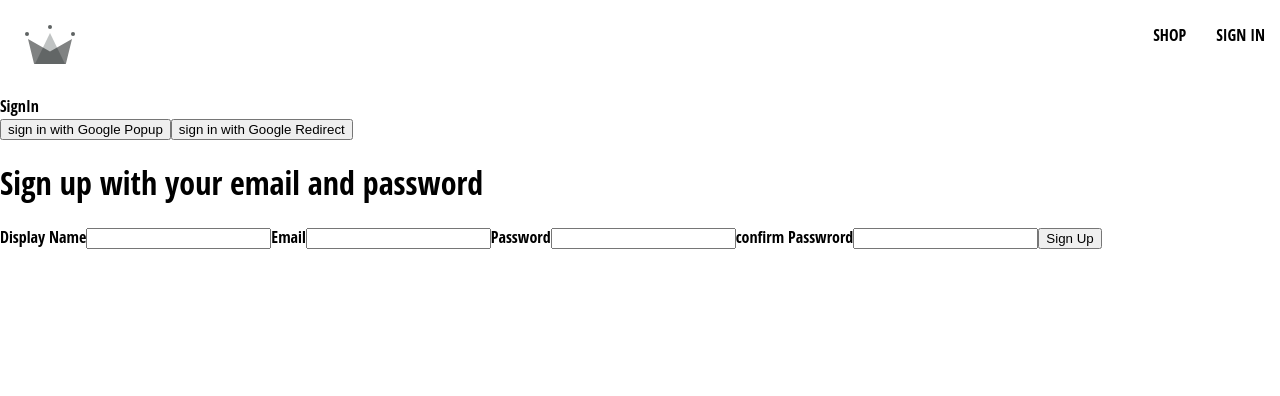
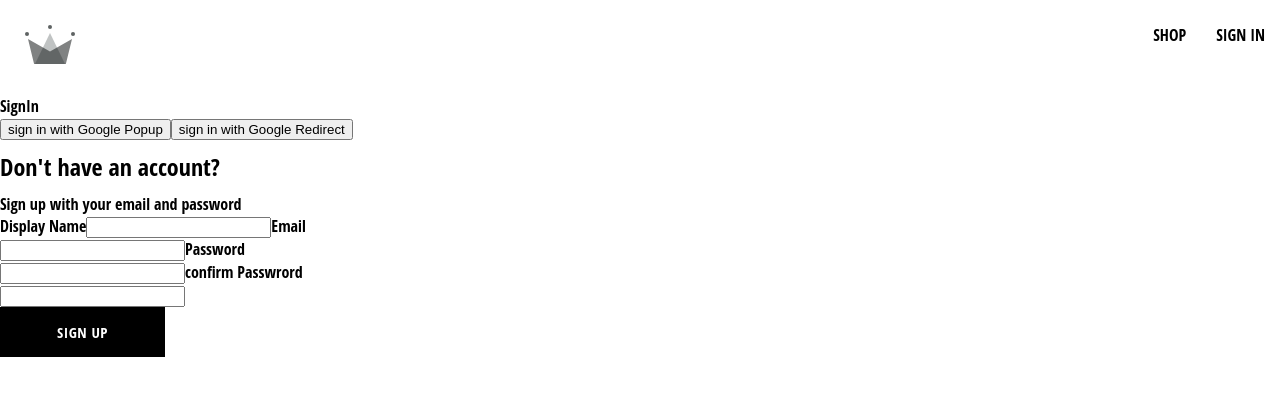
Before and after one commit to Devether15/practice-ecomerce, a React (Create React App) app: page /sign-in in a window 1280 px wide. Shown: the top 396 px of the page. Built offline with nearby package versions, Linux system fonts and the light colour scheme.

Commit message:
reusable button component

```diff
--- /dev/null
+++ b/src/components/button/button.component.jsx
@@ -0,0 +1,15 @@
+import './button.styles.scss'
+
+const BUTTON_TYPE_CLASSES = {
+    google: "google-sign-in",
+    inverted: 'inverted'
+}
+
+
+const Button = ({children, buttonType, ...otherProps}) => {
+  return (
+    <button className={`button-container ${BUTTON_TYPE_CLASSES[buttonType]}`} {...otherProps}>{children}</button>
+  )
+}
+
+export default Button
--- /dev/null
+++ b/src/components/button/button.styles.scss
@@ -0,0 +1,46 @@
+.button-container {
+    min-width: 165px;
+    width: auto;
+    height: 50px;
+    letter-spacing: 0.5px;
+    line-height: 50px;
+    padding: 0 35px 0 35px;
+    font-size: 15px;
+    background-color: black;
+    color: white;
+    text-transform: uppercase;
+    font-family: 'Open Sans Condensed';
+    font-weight: bolder;
+    border: none;
+    cursor: pointer;
+    display: flex;
+    justify-content: center;
+
+    &:hover {
+      background-color: white;
+      color: black;
+      border: 1px solid black;
+    }
+
+    &.google-sign-in {
+      background-color: #4285f4;
+      color: white;
+
+      &:hover {
+        background-color: #357ae8;
+        border: none;
+      }
+    }
+
+    &.inverted {
+      background-color: white;
+      color: black;
+      border: 1px solid black;
+
+      &:hover {
+        background-color: black;
+        color: white;
+        border: none;
+      }
+    }
+  }
--- a/src/components/sign-up-form/sign-up-form.component.jsx
+++ b/src/components/sign-up-form/sign-up-form.component.jsx
@@ -1,5 +1,7 @@
 import { useState } from "react";
 import { creatateAuthUserWithEmailAndPassword, createUserDocumentFromAuth } from "../../utils/firebase/firebase.utils";
+import './sign-up-form.styles.scss'
+import Button from "../button/button.component";
 
 const defaultFormFields = {
   displaynmae: '',
@@ -46,8 +48,9 @@
   }
 
   return (
-    <div>
-        <h1>Sign up with your email and password</h1>
+    <div className="sign-up-container">
+        <h2>Don't have an account?</h2>
+        <span>Sign up with your email and password</span>
 
         <form onSubmit={handleSubmit}>
             <label>Display Name</label>
@@ -58,7 +61,7 @@
             <input type="password" required onChange={handleChange} name='password' value={password}/>
             <label>confirm Passwrord</label>
             <input type="password" required onChange={handleChange} name='confirmPassword' value={confirmPassword}/>
-            <button type="submit">Sign Up</button>
+            <Button type="submit">Sign Up</Button>
         </form>
     </div>
   )
--- /dev/null
+++ b/src/components/sign-up-form/sign-up-form.styles.scss
@@ -0,0 +1,9 @@
+.sign-up-container {
+    display: flex;
+    flex-direction: column;
+    width: 380px;
+
+    h2 {
+        margin: 10px 0;
+    }
+}
```
